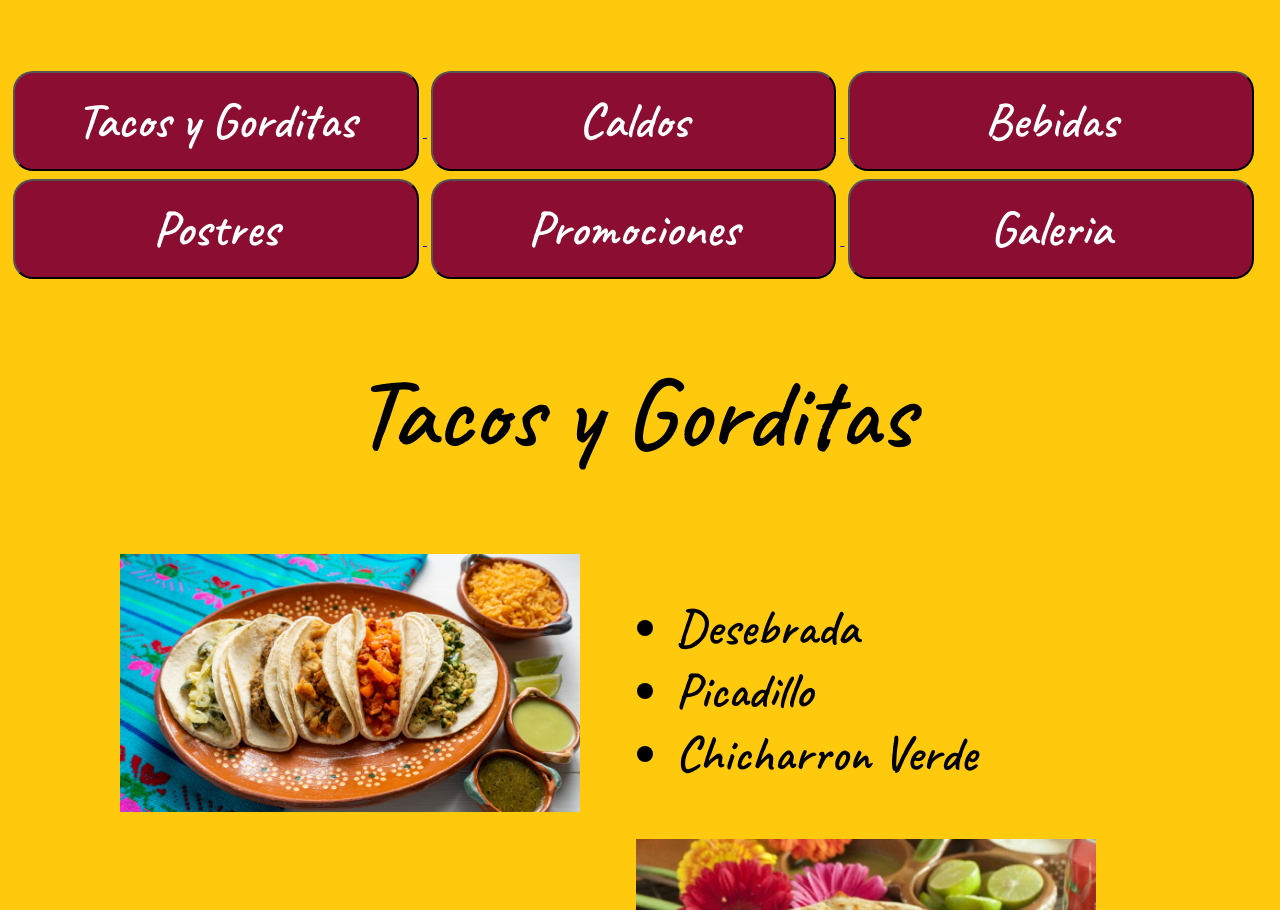
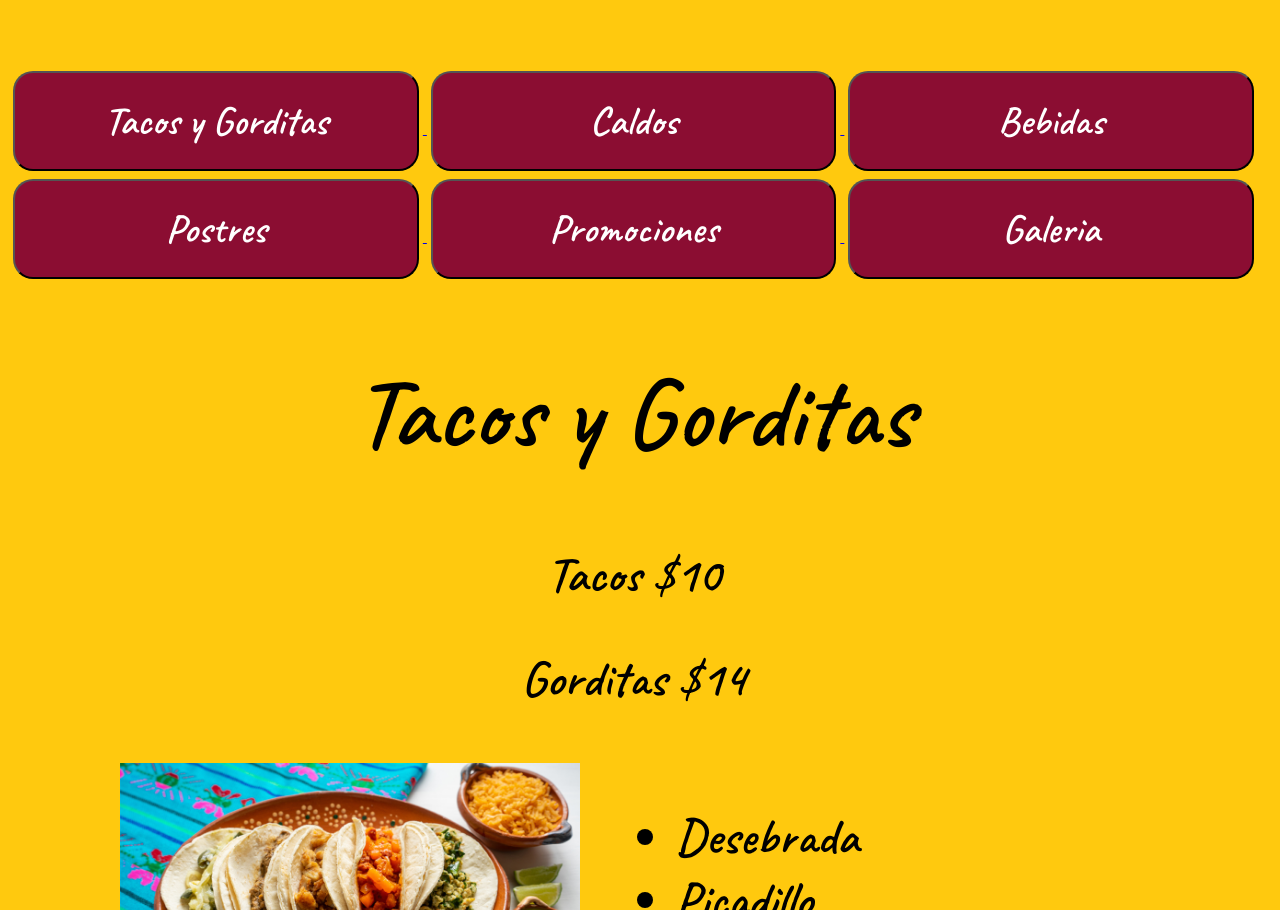
Before and after one commit to Ricky1179/Tacos-Macias, a plain HTML site: page paginas/TacosYGorditas.html in a window 1280 px wide. Shown: the part 377-1287 px from the top of the page. Drawn offline with Linux system fonts and the light colour scheme.

Commit message:
Precios Tacos

```diff
--- a/estilos.css
+++ b/estilos.css
@@ -17,7 +17,7 @@ div#botones{
 	color: white;
 	width: 32%;
 	height: 100px;
-	font-size: 50px;
+	font-size: 40px;
 	font-family: "caveat";
 	border-radius: 20px;
 	margin: 4px;
@@ -28,7 +28,7 @@ div#botones{
 	color: #8b0d32;
 	width: 32%;
 	height: 100px;
-	font-size: 50px;
+	font-size: 40px;
 	font-family: "caveat";
 	border-radius: 20px;
 	margin: 4px;
--- a/paginas/TacosYGorditas.html
+++ b/paginas/TacosYGorditas.html
@@ -45,6 +45,8 @@
 	<div id="informacion">
 		<center>
 		<h1 class="Titulos">Tacos y Gorditas</h1>
+		<h2 class="listas">Tacos $10</h2>
+		<h2 class="listas">Gorditas $14</h2>
 		<table class="listas">
 			<tr>
 				<td class="tables"><img src="../recursos/Tacos1.jpg" width="90%"></td>
```
